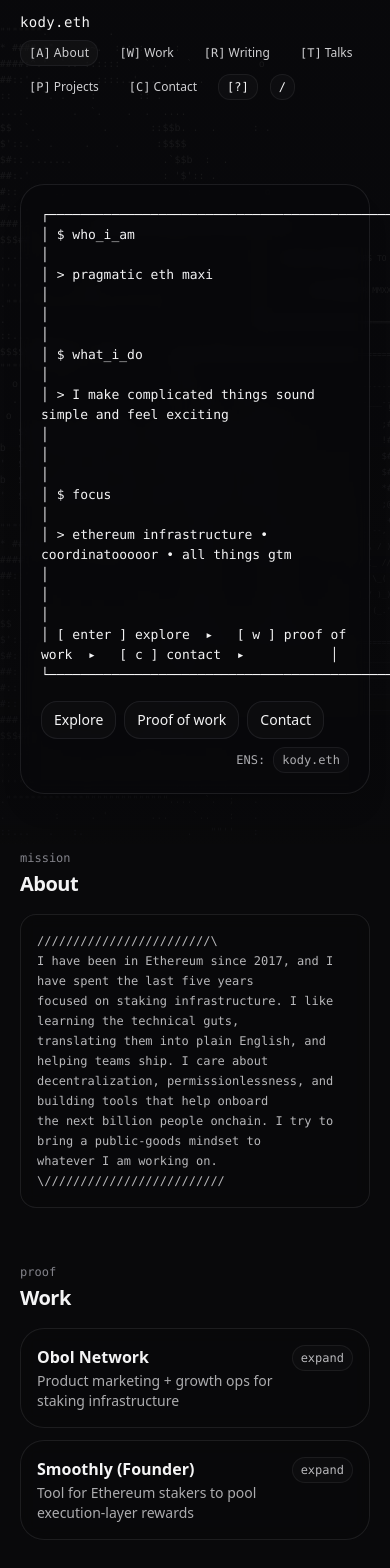
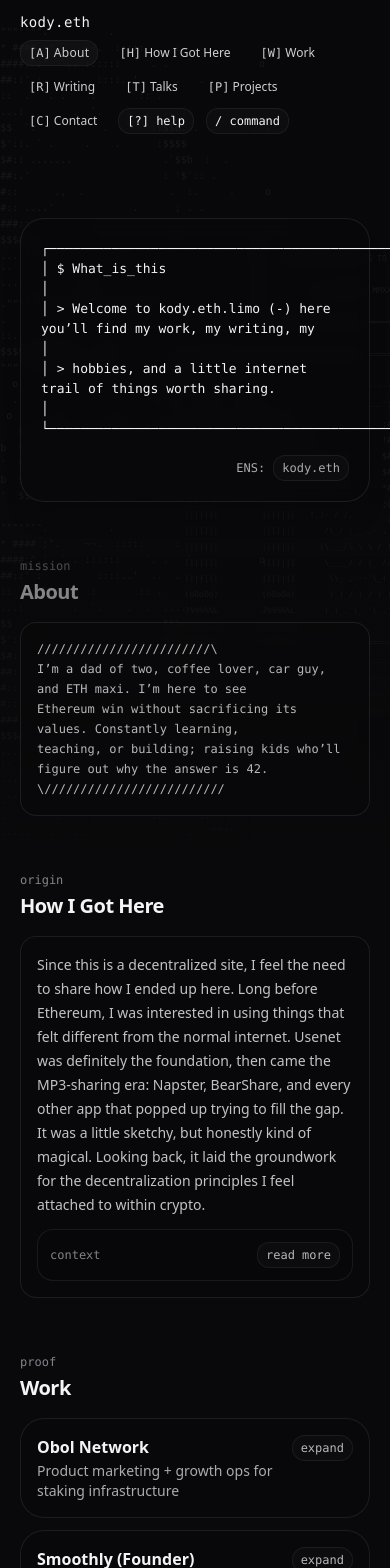
Before and after one commit to ksale001/kody-eth, a React (Vite) app: page / in a window 390 px wide. Shown: the top 1568 px of the page. Built offline with nearby package versions, Linux system fonts and the light colour scheme.

Commit message:
update copy and fix ui bug

```diff
--- a/src/App.jsx
+++ b/src/App.jsx
@@ -5,7 +5,7 @@ import React, { useEffect, useMemo, useRef, useState } from "react";
  * - Tailwind classes (no imports needed)
  * - ASCII background layers sourced from merge.txt (embedded as base64)
  * - Sticky header + scroll-spy
- * - Keyboard shortcuts: A/W/R/T/P/C, ?, /, Esc, Enter
+ * - Keyboard shortcuts: A/H/W/R/T/P/C, ?, /, Esc, Enter
  * - Command palette + help overlay + copy-to-clipboard toast
  *
  * Why base64?
@@ -15,6 +15,7 @@ import React, { useEffect, useMemo, useRef, useState } from "react";
 
 const SECTIONS = [
   { key: "a", id: "about", label: "About" },
+  { key: "h", id: "journey", label: "How I Got Here" },
   { key: "w", id: "work", label: "Work" },
   { key: "r", id: "writing", label: "Writing" },
   { key: "t", id: "talks", label: "Talks" },
@@ -104,6 +105,30 @@ const BG_CONFIG = { wavesIndex: 1, mainIndex: 0, zebraIndex: 2 };
 const BG_WAVES = ((ASCII_BLOCKS[BG_CONFIG.wavesIndex] || ASCII_BLOCKS[0] || "") + "\n\n" + (ASCII_BLOCKS[BG_CONFIG.wavesIndex] || ASCII_BLOCKS[0] || "")).trimEnd();
 const BG_MAIN = (ASCII_BLOCKS[BG_CONFIG.mainIndex] || ASCII_BLOCKS[0] || "").trimEnd();
 const BG_ZEBRA = (ASCII_BLOCKS[BG_CONFIG.zebraIndex] || "").trimEnd();
+
+const HOW_I_GOT_HERE_PARAS = [
+  "Since this is a decentralized site, I feel the need to share how I ended up here. Long before Ethereum, I was interested in using things that felt different from the normal internet. Usenet was definitely the foundation, then came the MP3-sharing era: Napster, BearShare, and every other app that popped up trying to fill the gap. It was a little sketchy, but honestly kind of magical. Looking back, it laid the groundwork for the decentralization principles I feel attached to within crypto.",
+  "The moment that pulled me down the rabbit hole a little further, though, wasn’t file sharing. It was an application I downloaded on PS3 called Folding@home. Folding@home is a distributed computing application where you donate spare compute power to run protein-folding simulations that help researchers study diseases that would otherwise be too expensive or too slow to model. Back then, the idea that a bunch of regular people, kids, really, could contribute to something powerful enough to push science forward felt very profound.",
+  <>
+    Digging into decentralized compute led me to Bitcoin, which happened to be during the Silk Road era. Seeing people transact in something other than dollars gave me the same feeling I had with Folding@home, it felt new, it felt weird, it felt like{" "}
+    <a
+      href="https://youtu.be/sZHCVyllnck?si=e_uyDzLGnYIw1x_0"
+      target="_blank"
+      rel="noreferrer"
+      className="underline decoration-zinc-500/70 underline-offset-2 hover:text-zinc-100"
+    >
+      i like money
+    </a>
+    . Bitcoin was (and is) an incredible invention, and I’ll always have a special place in my heart for it. But today, it’s largely a store of value, plain and simple.
+  </>,
+  "I found Ethereum in 2017 during the ICO boom, and that was my latest *aha* moment. Ethereum was more than just money, it was home to a programming language, smart contracts, art, ICOs and tokens. It was a net new ecosystem, one that anyone could connect to from their computer. I’m convinced we’ll look back on this era and realize how much the world changed because of it.",
+  "On the builder front, I stayed mostly sidelined until the beacon chain launch. Proof of Stake was a paradigm shift. The design space was suddenly wide open. LSDs (which eventually became “LSTs” for whatever reason 😉) started to take off. Decentralized staking pools like Rocket Pool gained traction. Staking just grabbed my mindshare. That obsession led me to a simple question: how can solo stakers remain competitive when staking matures? My answer at the time (although slightly naive) was to pool together MEV rewards and create new incentives through public goods funding.",
+  "The EF was supportive of this effort and helped fund R&D. Decentralization was sexy back then and the solo staking community was strong (likely because we accounted for a large share of the actual independent node operators). I put the product on paper, found a rockstar full stack developer, and partnered with Anthony Sassano, EthStaker, Aestus Relay, and Yorrick (king of eth-docker) to help run the decentralized infrastructure. We launched smoothly.money as an open-source public good which grew to ~$20M in TVL and outperformed on APY thanks to the donations that poured in from the ecosystem!",
+  "Somewhere along the way, “incentivize solo staking” became a meme.",
+  "Around that time, I saw Obol publish an initiative called “1% for decentralization,” where a portion of rewards from stake run on Obol Distributed Validators gets redistributed back to the community to fund projects that strengthen Ethereum’s decentralization. That hit me hard. While building Smoothly, that kind of funding would have been massively valuable. I joined Obol shortly after.",
+  "Now, almost two years later, I lead product marketing at Obol, and I’m more excited than ever to be working in the Ethereum ecosystem. Today, it feels like we’re standing at another inflection point. Just like the shift from Proof of Work to Proof of Stake opened a new frontier, the move toward ZK feels like another era where the design space is wide open again.",
+  "And that’s the thing I love most about Ethereum: we never stop pushing forward. The ecosystem rewards curiosity. Anyone can show up with a real idea, post it on ethresearch or ethmagicians, and get thoughtful feedback. Ethereum is open to anyone who wants to contribute and that gives me a sense of purpose I never felt in my tradjob days.",
+];
 
 // ---------------------------
 // Minimal self-tests (dev)
@@ -206,6 +231,7 @@ export default function KodyEthPreview() {
 
   const refs = useRef({
     about: null,
+    journey: null,
     work: null,
     writing: null,
     talks: null,
@@ -224,7 +250,7 @@ export default function KodyEthPreview() {
   const [workExpandFirst, setWorkExpandFirst] = useState(false);
 
   // placeholders; update later
-  const email = "kody.sale@gmail.com";
+  const email = "kody.eth@proton.me";
   const ens = "kody.eth";
 
   function showToast(msg) {
@@ -551,7 +577,7 @@ export default function KodyEthPreview() {
                 className="rounded-xl border border-zinc-800/60 bg-zinc-900/40 px-2 py-1 font-mono text-xs text-zinc-100 hover:bg-zinc-900/65 focus:outline-none focus:ring-2 focus:ring-zinc-200/30"
                 title="Help (?)"
               >
-                [?]
+                [?] help
               </button>
 
               <button
@@ -563,7 +589,7 @@ export default function KodyEthPreview() {
                 className="rounded-xl border border-zinc-800/60 bg-zinc-900/40 px-2 py-1 font-mono text-xs text-zinc-100 hover:bg-zinc-900/65 focus:outline-none focus:ring-2 focus:ring-zinc-200/30"
                 title="Command palette (/)"
               >
-                /
+                / command
               </button>
             </nav>
           </div>
@@ -578,45 +604,14 @@ export default function KodyEthPreview() {
             <div className="flex flex-col gap-4">
               <pre className="whitespace-pre-wrap font-mono text-[13px] leading-5 text-zinc-100">
 {`┌────────────────────────────────────────────────────────────────────────────┐
-│ $ who_i_am                                                                 │
-│ > pragmatic eth maxi                                                       │
-│                                                                            │
-│ $ what_i_do                                                                │
-│ > I make complicated things sound simple and feel exciting                 │
-│                                                                            │
-│ $ focus                                                                    │
-│ > ethereum infrastructure • coordinatooooor • all things gtm               │
-│                                                                            │
-│ [ enter ] explore  ▸   [ w ] proof of work  ▸   [ c ] contact  ▸           │
+│ $ What_is_this                                                             │
+│ > Welcome to kody.eth.limo (-) here you’ll find my work, my writing, my     │
+│ > hobbies, and a little internet trail of things worth sharing.            │
 └────────────────────────────────────────────────────────────────────────────┘`}
               </pre>
 
-              <div className="flex flex-wrap gap-2">
-                <button
-                  onClick={() => scrollTo("about")}
-                  className="rounded-2xl border border-zinc-800/70 bg-zinc-900/35 px-3 py-2 text-sm text-zinc-100 hover:bg-zinc-900/55 focus:outline-none focus:ring-2 focus:ring-zinc-200/30"
-                >
-                  Explore
-                </button>
-
-                <button
-                  onClick={() => {
-                    setWorkExpandFirst(true);
-                    scrollTo("work");
-                  }}
-                  className="rounded-2xl border border-zinc-800/70 bg-zinc-900/35 px-3 py-2 text-sm text-zinc-100 hover:bg-zinc-900/55 focus:outline-none focus:ring-2 focus:ring-zinc-200/30"
-                >
-                  Proof of work
-                </button>
-
-                <button
-                  onClick={() => scrollTo("contact")}
-                  className="rounded-2xl border border-zinc-800/70 bg-zinc-900/35 px-3 py-2 text-sm text-zinc-100 hover:bg-zinc-900/55 focus:outline-none focus:ring-2 focus:ring-zinc-200/30"
-                >
-                  Contact
-                </button>
-
-                <div className="ml-auto flex items-center gap-2 text-xs text-zinc-300/80">
+              <div className="flex justify-end">
+                <div className="flex items-center gap-2 text-xs text-zinc-300/80">
                   <span className="font-mono">ENS:</span>
                   <button
                     onClick={() => copy(ens, "ens")}
@@ -637,14 +632,37 @@ export default function KodyEthPreview() {
             <div className="rounded-2xl border border-zinc-800/70 bg-zinc-950/45 p-4 backdrop-blur">
               <pre className="whitespace-pre-wrap font-mono text-[12px] leading-5 text-zinc-200/80">
 {`/\/\/\/\/\/\/\/\/\/\/\/\/\/\/\/\/\/\/\/\/\/\/\/\\
-I have been in Ethereum since 2017, and I have spent the last five years
-focused on staking infrastructure. I like learning the technical guts,
-translating them into plain English, and helping teams ship. I care about
-decentralization, permissionlessness, and building tools that help onboard
-the next billion people onchain. I try to bring a public-goods mindset to
-whatever I am working on.
+I’m a dad of two, coffee lover, car guy, and ETH maxi. I’m here to see
+Ethereum win without sacrificing its values. Constantly learning,
+teaching, or building; raising kids who’ll figure out why the answer is 42.
 \\/\/\/\/\/\/\/\/\/\/\/\/\/\/\/\/\/\/\/\/\/\/\/\/\/`}
               </pre>
+            </div>
+          </div>
+        </SectionBlock>
+
+        <SectionBlock id="journey" title="How I Got Here" kicker="origin" setRef={(el) => (refs.current.journey = el)}>
+          <div className="space-y-4">
+            <div className="rounded-2xl border border-zinc-800/70 bg-zinc-950/45 p-4 backdrop-blur">
+              <div className="space-y-3 text-sm leading-6 text-zinc-200/85">
+                <p>{HOW_I_GOT_HERE_PARAS[0]}</p>
+                <details className="group rounded-2xl border border-zinc-800/60 bg-zinc-950/40 p-3">
+                  <summary className="cursor-pointer list-none select-none">
+                    <div className="flex items-center justify-between gap-3">
+                      <div className="font-mono text-xs text-zinc-400/80">context</div>
+                      <div className="rounded-xl border border-zinc-800/60 bg-zinc-900/30 px-2 py-1 font-mono text-xs text-zinc-200/80">
+                        <span className="group-open:hidden">read more</span>
+                        <span className="hidden group-open:inline">collapse</span>
+                      </div>
+                    </div>
+                  </summary>
+                  <div className="mt-3 space-y-3 text-sm leading-6 text-zinc-200/85">
+                    {HOW_I_GOT_HERE_PARAS.slice(1).map((para, index) => (
+                      <p key={`journey-${index}`}>{para}</p>
+                    ))}
+                  </div>
+                </details>
+              </div>
             </div>
           </div>
         </SectionBlock>
@@ -780,7 +798,7 @@ whatever I am working on.
             <p className="text-sm leading-6 text-zinc-200/85">
               Always happy to chat with like minded people. HMU if you want to talk Ethereum validator infra.
             </p>
-            <div className="grid gap-3 sm:grid-cols-2">
+            <div className="grid gap-3">
               <div className="rounded-3xl border border-zinc-800/70 bg-zinc-950/45 p-4 backdrop-blur">
                 <div className="text-sm text-zinc-200/85">
                   <div className="flex items-center justify-between">
@@ -818,29 +836,15 @@ whatever I am working on.
                 </div>
               </div>
 
-              <div className="rounded-3xl border border-zinc-800/70 bg-zinc-950/45 p-4 backdrop-blur">
-                <pre className="whitespace-pre-wrap font-mono text-[12px] leading-5 text-zinc-200/80">
-{`┌───────────────────────────────────────────────────────────────┐
-│ Building Ethereum infra? Want crisp GTM + systems that ship?   │
-│ Let’s talk.                                                    │
-│                                                               │
-│ email: ${(email || "").padEnd(45, " ")}│
-└───────────────────────────────────────────────────────────────┘`}
-                </pre>
-                <div className="mt-3 text-xs text-zinc-300/75">
-                  ENS: <span className="font-mono">{ens}</span> • Hosted on IPFS (later) • No tracking
-                </div>
-              </div>
             </div>
           </div>
         </SectionBlock>
 
         <footer className="mt-16 flex flex-col items-start justify-between gap-3 border-t border-zinc-800/60 pt-6 text-xs text-zinc-300/70 sm:flex-row">
-          <div className="font-mono">{ens} • preview UI</div>
+          <div className="font-mono">{ens} • hosted on IPFS</div>
           <div className="flex flex-wrap gap-2">
-            <button onClick={() => copy(ens, "ens")} className="rounded-xl border border-zinc-800/60 bg-zinc-900/35 px-2 py-1 font-mono hover:bg-zinc-900/55">copy ens</button>
-            <button onClick={() => setPaletteOpen(true)} className="rounded-xl border border-zinc-800/60 bg-zinc-900/35 px-2 py-1 font-mono hover:bg-zinc-900/55">/</button>
-            <button onClick={() => setHelpOpen(true)} className="rounded-xl border border-zinc-800/60 bg-zinc-900/35 px-2 py-1 font-mono hover:bg-zinc-900/55">?</button>
+            <button onClick={() => setPaletteOpen(true)} className="rounded-xl border border-zinc-800/60 bg-zinc-900/35 px-2 py-1 font-mono hover:bg-zinc-900/55">/ command</button>
+            <button onClick={() => setHelpOpen(true)} className="rounded-xl border border-zinc-800/60 bg-zinc-900/35 px-2 py-1 font-mono hover:bg-zinc-900/55">? help</button>
           </div>
         </footer>
       </main>
@@ -853,7 +857,7 @@ whatever I am working on.
 {`┌─ help ───────────────────────────────┐
 │ Keyboard-first site. No tracking.     │
 │                                      │
-│ navigate:  A W R T P C                │
+│ navigate:  A H W R T P C              │
 │ command:   /                          │
 │ close:     esc                        │
 └───────────────────────────────────────┘`}
@@ -915,7 +919,7 @@ whatever I am working on.
             <div className="mt-3">
               <pre className="whitespace-pre-wrap font-mono text-[12px] leading-5 text-zinc-200/70">
 {`┌─ tips ─────────────────────────────────────────┐
-│ try:  work • writing • open github • copy ens   │
+│ try:  journey • work • writing • copy ens       │
 └─────────────────────────────────────────────────┘`}
               </pre>
             </div>
```
Also changed, not shown: 1 other file (tests, documents, lock files or other folders).
